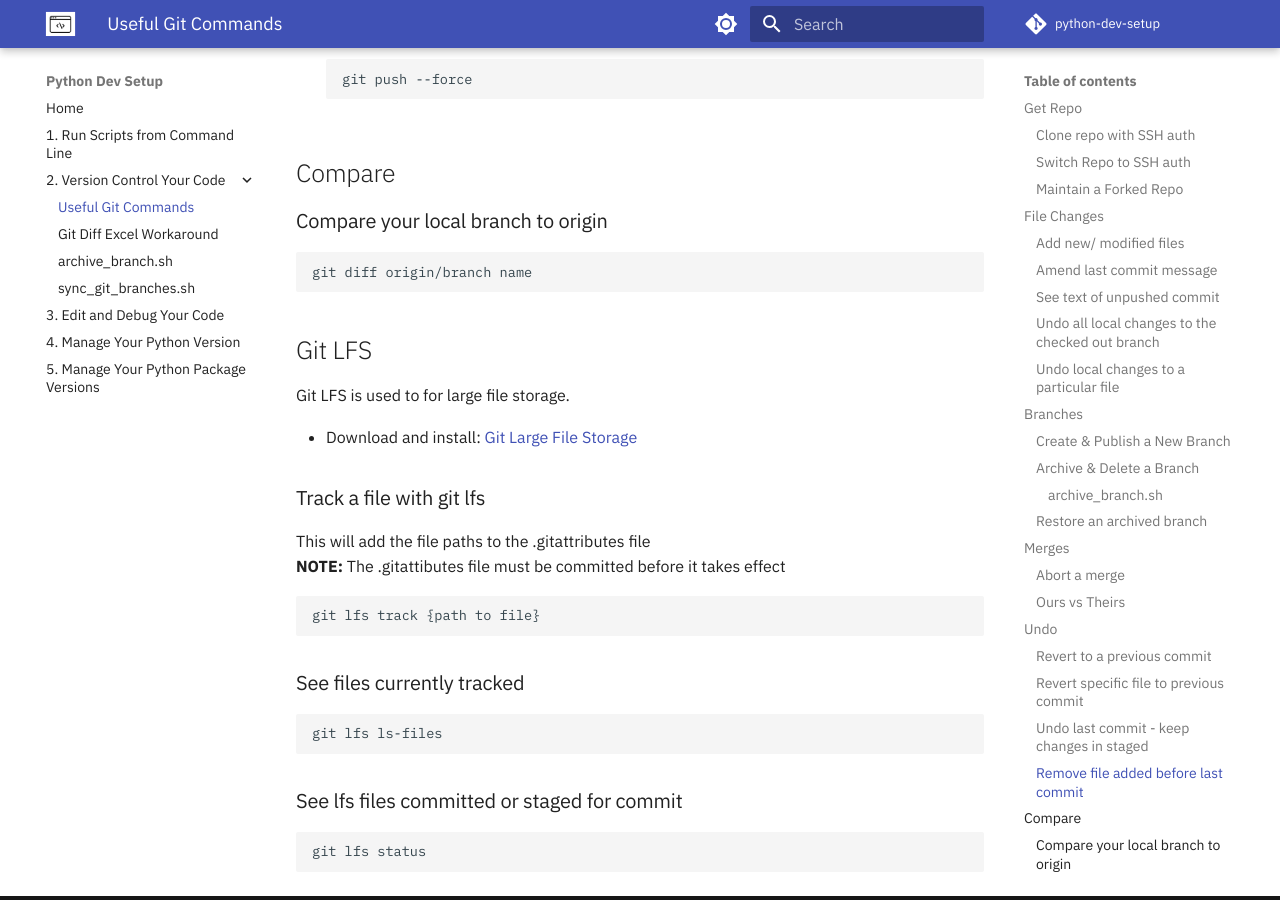
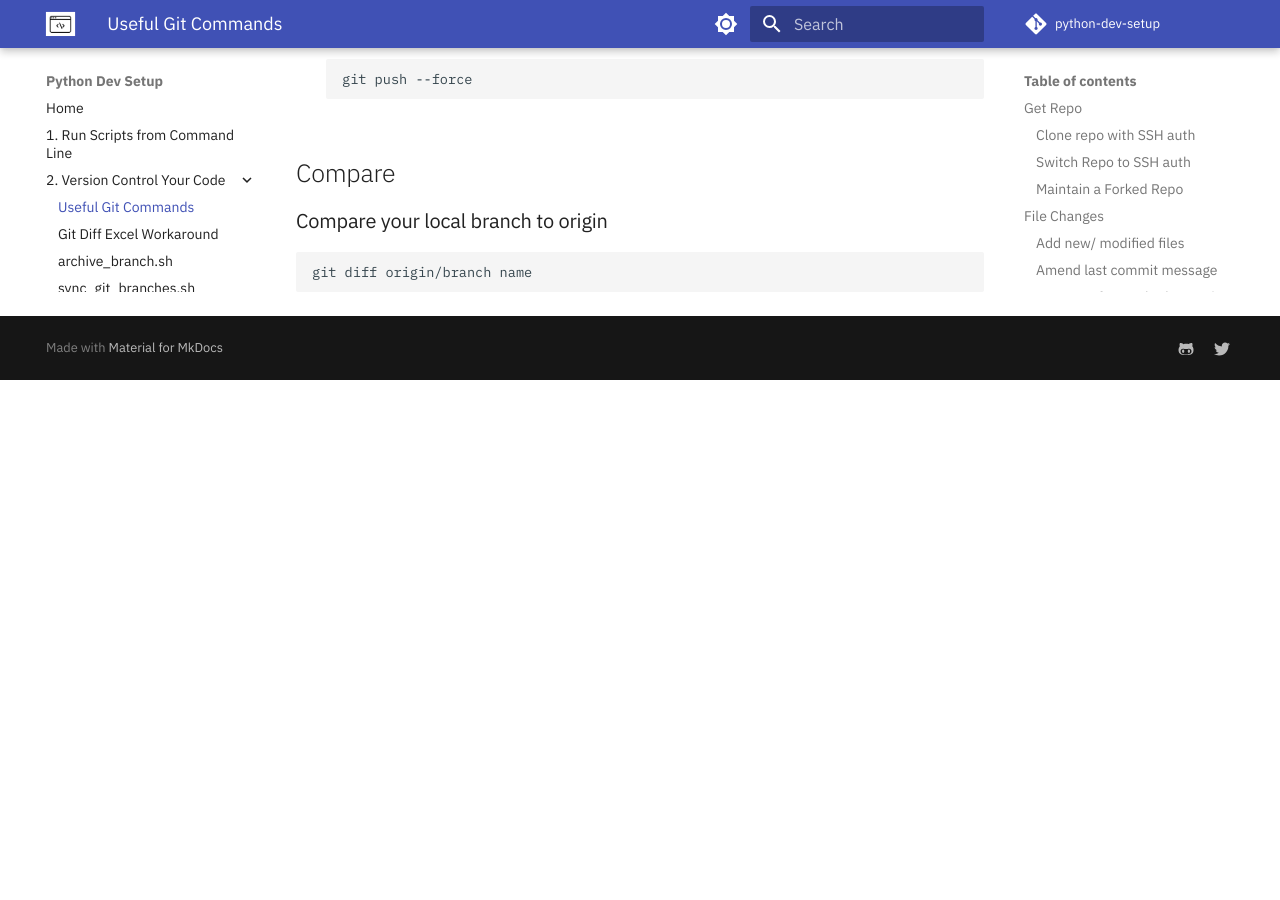
Before and after one commit to jillvillany/python-dev-setup, an MkDocs documentation site: the page built from docs/2-git_version_control/useful_git_commands.md, in a window 1280 px wide and 900 px high, scrolled down 8854 px. Built offline with MkDocs 1.6.1 and Material for MkDocs 9.7.7, drawn with Linux system fonts in a browser that asks for light colours; comment, search, counter and statistics services are not loaded; after the commit the page ends 9234 px from its top, so only the background shows below that.

Commit message:
update git lfs

````diff
--- a/docs/2-git_version_control/useful_git_commands.md
+++ b/docs/2-git_version_control/useful_git_commands.md
@@ -217,27 +217,3 @@ git push --force
 ```
 git diff origin/branch name
 ```
-
-## Git LFS
-
-Git LFS is used to for large file storage.
-
-- Download and install: [Git Large File Storage ](https://git-lfs.github.com/)
-
-### Track a file with git lfs
-This will add the file paths to the .gitattributes file <br>
-**NOTE:** The .gitattibutes file must be committed before it takes effect
-
-```
-git lfs track {path to file}
-```
-
-### See files currently tracked
-```
-git lfs ls-files
-```
-
-### See lfs files committed or staged for commit
-```
-git lfs status
-```
--- a/mkdocs.yml
+++ b/mkdocs.yml
@@ -93,6 +93,7 @@ nav:
   - Git Diff Excel Workaround: 2-git_version_control/git_dif_excel_workaround.md
   - archive_branch.sh: 2-git_version_control/archive_branch.md
   - sync_git_branches.sh: 2-git_version_control/sync_git_branches.md
+  - Git LFS: 2-git_version_control/git_lfs.md
 - 3. Edit and Debug Your Code: 3-edit_with_vscode.md
 - 4. Manage Your Python Version: 4-mambaforge_python_env.md
 - 5. Manage Your Python Package Versions: 5-poetry_package_manager.md
````
Also changed, not shown: docs/2-git_version_control/git_lfs.md (added, +42 -0 lines).
